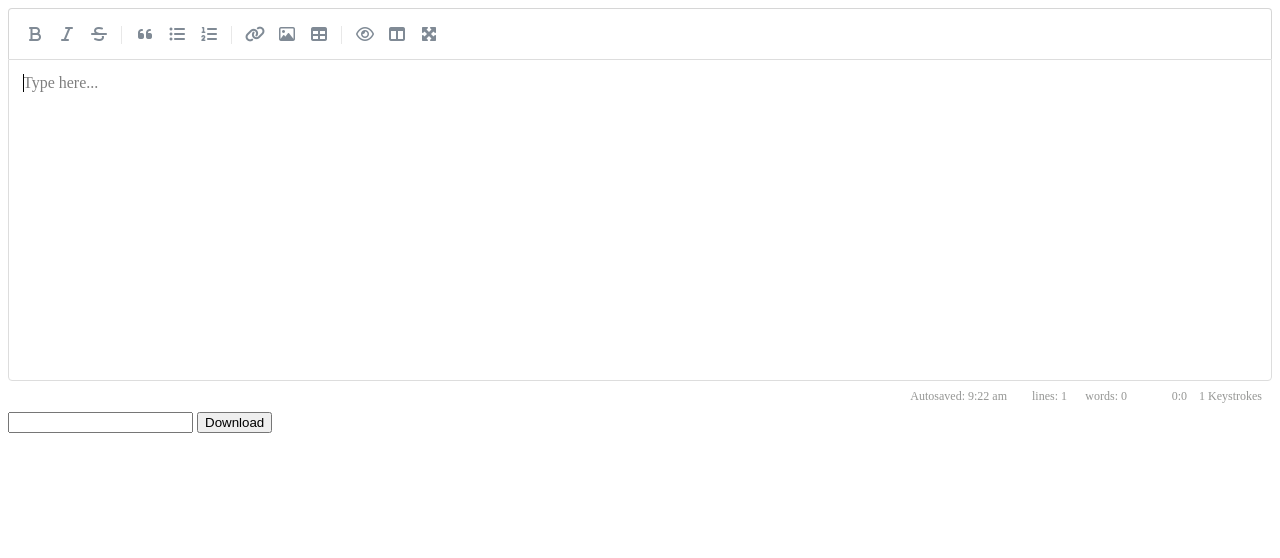
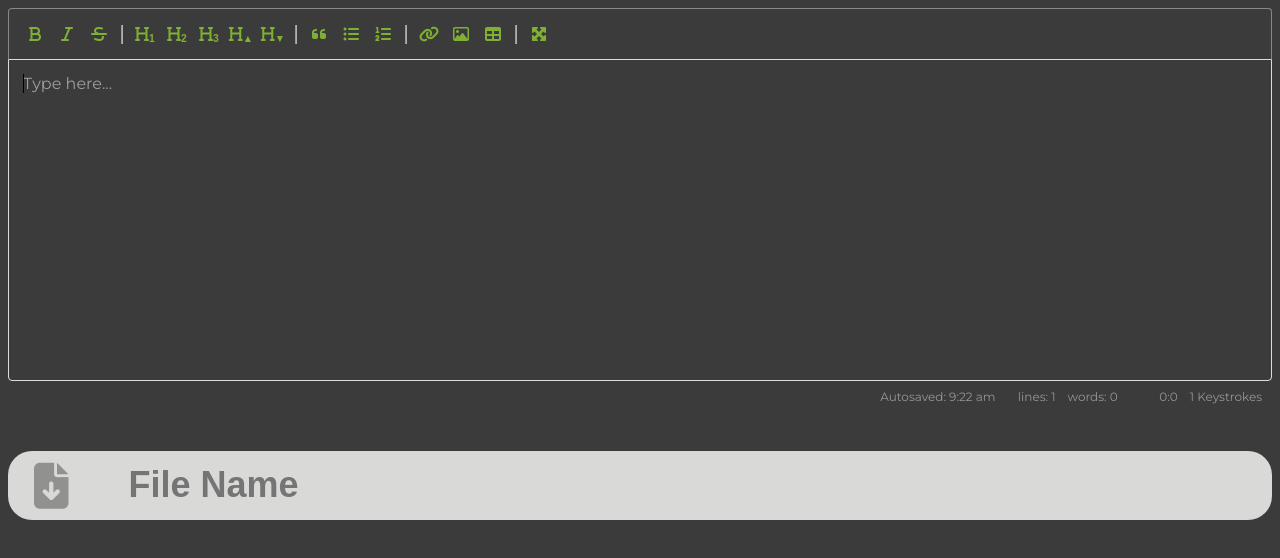
Before and after one commit to NicmeisteR/Markdown-Editor, a plain HTML site: page index.html in a window 1280 px wide. Drawn offline with Linux system fonts and the light colour scheme.

Commit message:
Added basic styling.

```diff
--- a/index.html
+++ b/index.html
@@ -9,6 +9,7 @@
   <title>InfoSlips Markdown CMS</title>
   <link rel="stylesheet" href="./simple.css">
   <link rel="stylesheet" href="./style.css">
+  <script src="https://kit.fontawesome.com/468c9447d4.js"></script>
   <!-- <link rel="stylesheet" href="node_modules/simplemde/dist/simplemde.min.css">
   <script src="node_modules/simplemde/dist/simplemde.min.js"></script> -->
   <script src="./simple.js"></script>
@@ -85,7 +86,12 @@
         "bold",
         "italic",
         "strikethrough",
-        "heading",
+        "|",
+        "heading-1",
+        "heading-2",
+        "heading-3",
+        "heading-bigger",
+        "heading-smaller",
         "|",
         "quote",
         "unordered-list",
@@ -95,8 +101,8 @@
         "image",
         "table",
         "|",
-        "preview",
-        "side-by-side",
+        // "preview",
+        // "side-by-side",
         "fullscreen",
         "|",
         "guide"
@@ -105,8 +111,15 @@
     });
   </script>
 
-  <input type="text" id="fileName">
-  <button onclick="saveTextAsFile(MyID.value,`${fileName.value}.md`)">Download</button>
+<div class="downloadBar">
+  <form>
+     <label>
+        <i class="fas fa-file-download downloadIcon" onclick="saveTextAsFile(MyID.value,`${fileName.value}.md`)"></i>
+     </label>
+     <input type="text" id="fileName" placeholder="File Name">
+  </form>
+ </div>
+ <!-- <button onclick="saveTextAsFile(MyID.value,`${fileName.value}.md`)">Download</button> -->
 
   <script>
        function saveTextAsFile(textToWrite, fileNameToSaveAs)
--- a/style.css
+++ b/style.css
@@ -32,3 +32,71 @@ body {
     font-size: 2em;
     text-align: center;
 } */
+
+@import url('https://fonts.googleapis.com/css?family=Montserrat:400,700&display=swap');
+
+
+
+body {
+    background: #3b3b3b;
+    font-family: 'Montserrat', sans-serif;
+}
+
+.CodeMirror, .cm-s-paper {
+    background-color : #3b3b3b !important;
+    color: white;
+}
+
+.editor-toolbar a {
+    color: greenyellow !important;
+}
+
+.downloadBar {
+    margin: 0 auto;
+    margin-top: 39px;
+    margin-bottom: 39px;
+    width: 100%;
+    height: 69px;
+    background: #d9dad7;
+    border-radius: 24px;
+}
+
+input {
+    background-color: transparent;
+    border: none;
+    height: 38px;
+    font-size: 36px;
+    color: #000000;
+    font-weight: 700;
+    width: 1000px;
+    margin-top: 14px;
+    margin-left: 58px;
+}
+
+input:focus, input:focus-within, input:active {
+    outline: none;
+}
+
+a:hover {
+    background-color: #3b3b3b !important;
+}
+
+.downloadIcon {
+    font-size: 46px;
+    margin-top: 12px;
+    margin-left: 26px;
+    color: #00000054;
+    font-weight: bold;
+}
+
+.downloadIcon:hover {
+    font-size: 46px;
+    margin-top: 12px;
+    margin-left: 26px;
+    color: #035c00b9;
+    font-weight: bold;
+}
+
+form {
+    display: inline-flex;
+}
```
